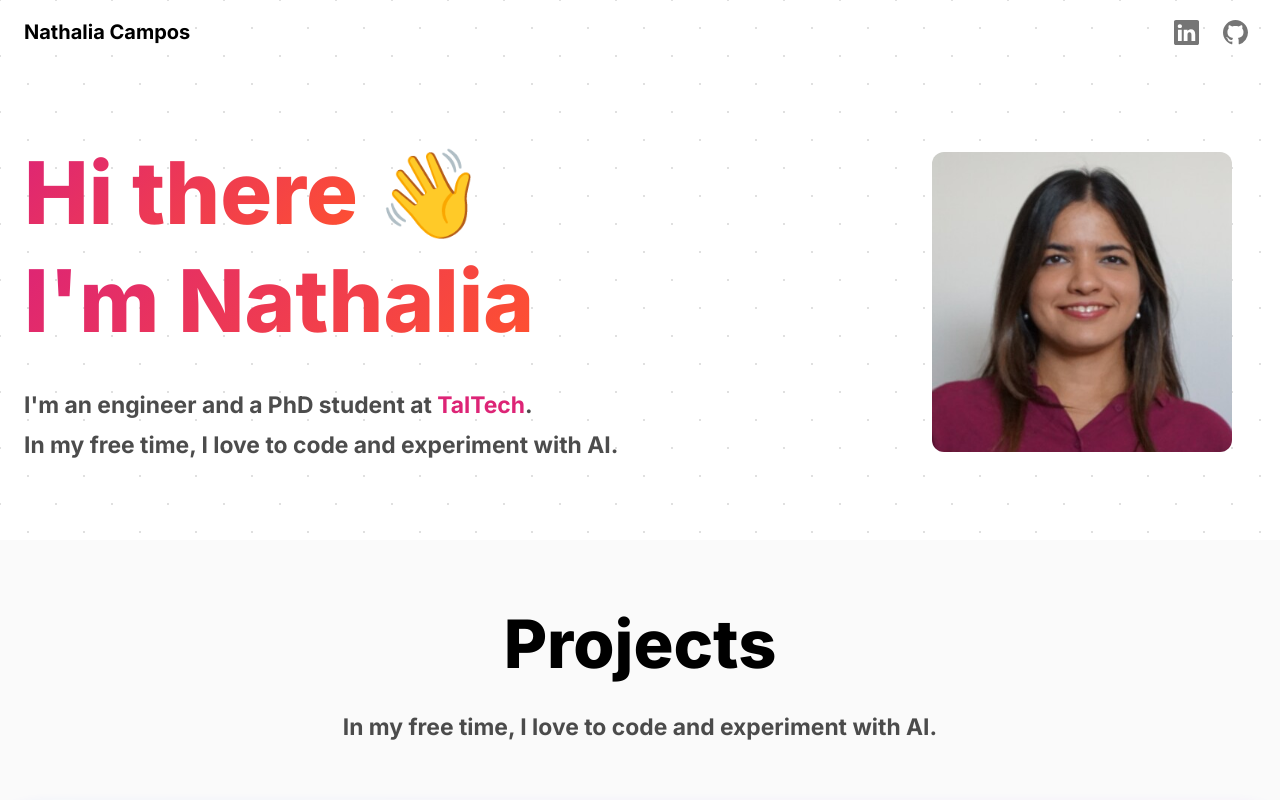
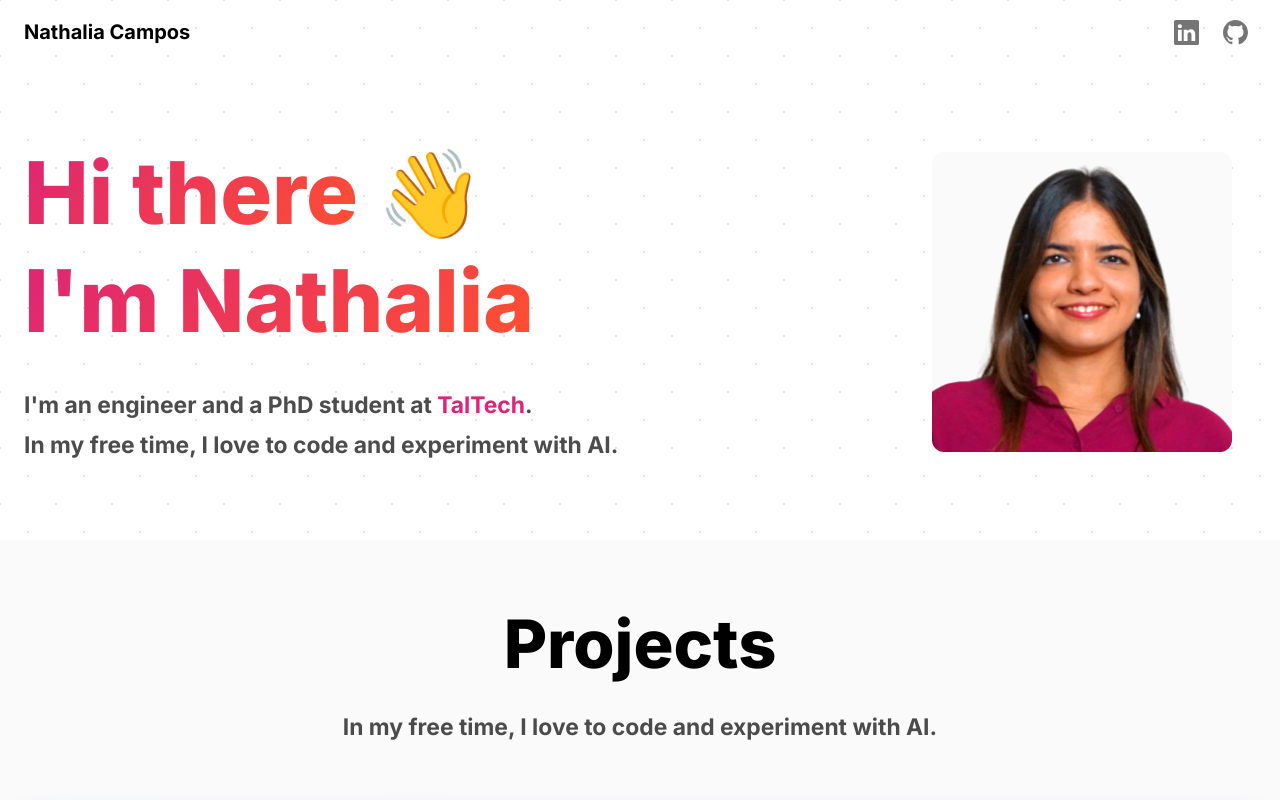
Before and after one commit to nathaliamdc/personal-website, a Next.js app: page / in a window 1280 px wide. Shown: the top 800 px of the page. Built offline with nearby package versions, Linux system fonts and the light colour scheme.

Commit message:
Update portrait

```diff
--- a/pages/index.tsx
+++ b/pages/index.tsx
@@ -77,17 +77,19 @@ const Bio = () => {
             position: "relative",
             margin: theme.spacing(3),
             borderRadius: `${theme.shape.borderRadius}px`,
+            background: theme.palette.grey[50],
           }}
         >
           <Image
-            src="/portrait.jpg"
+            src="/portrait.png"
             alt="Nathalia's portrait"
             fill
             sizes="100vw"
             style={{
               borderRadius: `${theme.shape.borderRadius}px`,
-              objectFit: "cover"
-            }} />
+              objectFit: "cover",
+            }}
+          />
         </Box>
       </Stack>
     </Container>
```
Also changed, not shown: public/portrait.jpg (deleted), public/portrait.png (added).
